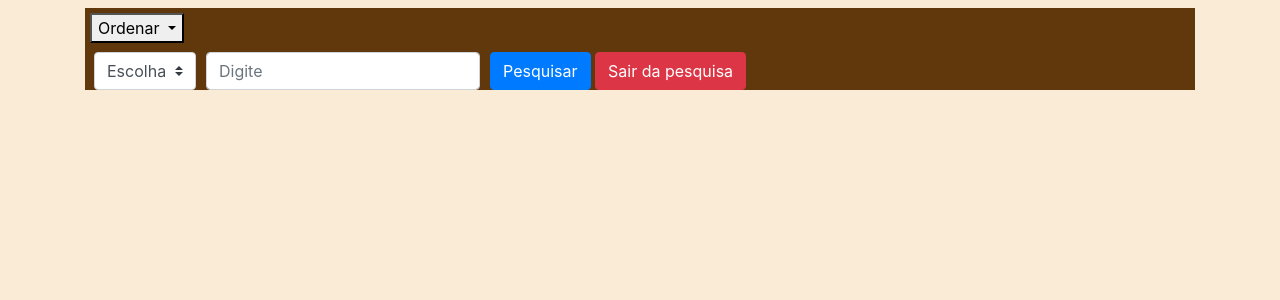
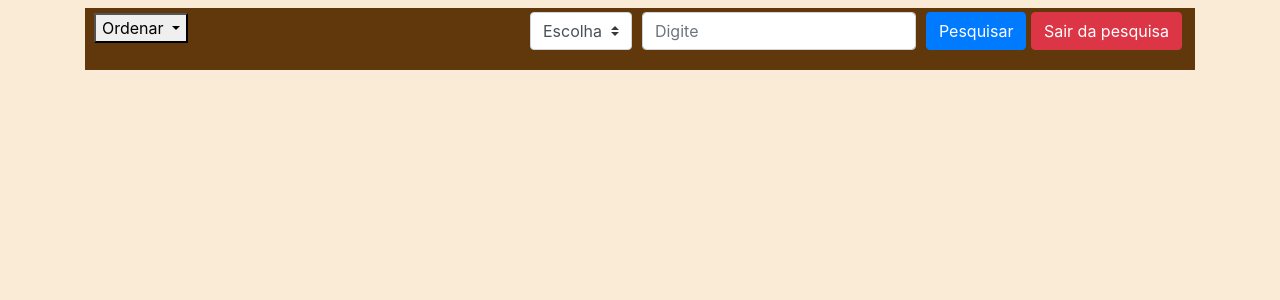
Before and after one commit to luizbaidum/mvc-controle-estoque, a PHP site: template src/Views/layout-base-index.phtml in a window 1280 px wide. Shown: the top 300 px of the page. Run offline with PHP 8.4, Linux system fonts and the light colour scheme; the template is opened without the code that fills it, so the values that code supplies are empty.

Commit message:
layout 100% top

```diff
--- a/src/Views/layout-base-index.phtml
+++ b/src/Views/layout-base-index.phtml
@@ -19,6 +19,7 @@
 			</div>
 
 			<div class="menu_index">
+				<div class="row m-1">
 					<span>
 						<?php
 							foreach(Buttons::buttonsMenu() as $button) {
@@ -40,6 +41,7 @@
 							</div>
 					</span>
 
+					<hr>
 					<!-- criar novo arquivo php e por isso dentro -->
 					<form id="form-pesquisar">
 
@@ -69,6 +71,7 @@
 						</div>
 					</form>
 				</div>
+			</div>
 
 			<?= $this->content(); ?>
 		</div>
```
Lines whose indentation alone changed are shown as unchanged.
